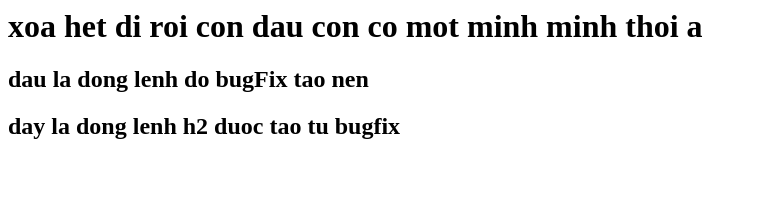
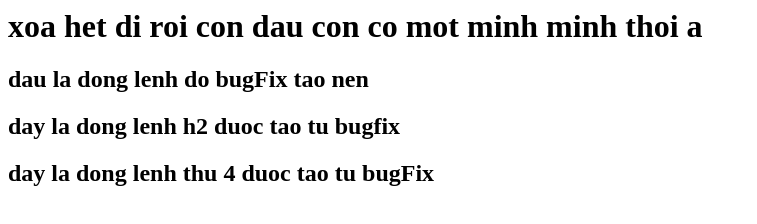
Before and after one commit to tuanhluong2003/Project_conmeo, a plain HTML site: page index.html in a window 1280 px wide. Shown: the whole page, without its empty margins (0-757 px from the left). Drawn offline with Linux system fonts and the light colour scheme.

Commit message:
bugfix commit dong 4

```diff
--- a/index.html
+++ b/index.html
@@ -3,3 +3,5 @@
 <h2>dau la dong lenh do bugFix tao nen</h2>
 
 <h2>day la dong lenh h2 duoc tao tu bugfix</h2>
+
+<h2>day la dong lenh thu 4 duoc tao tu bugFix</h2>
```
